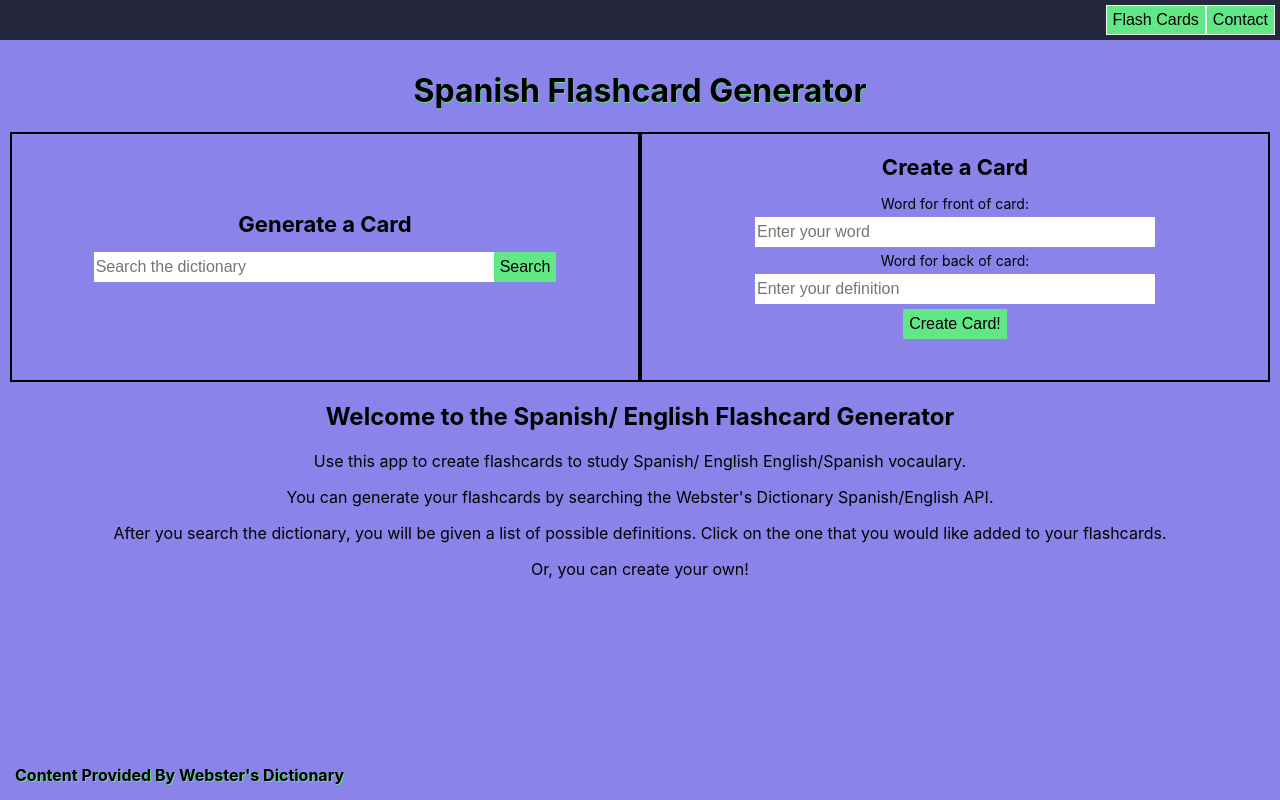
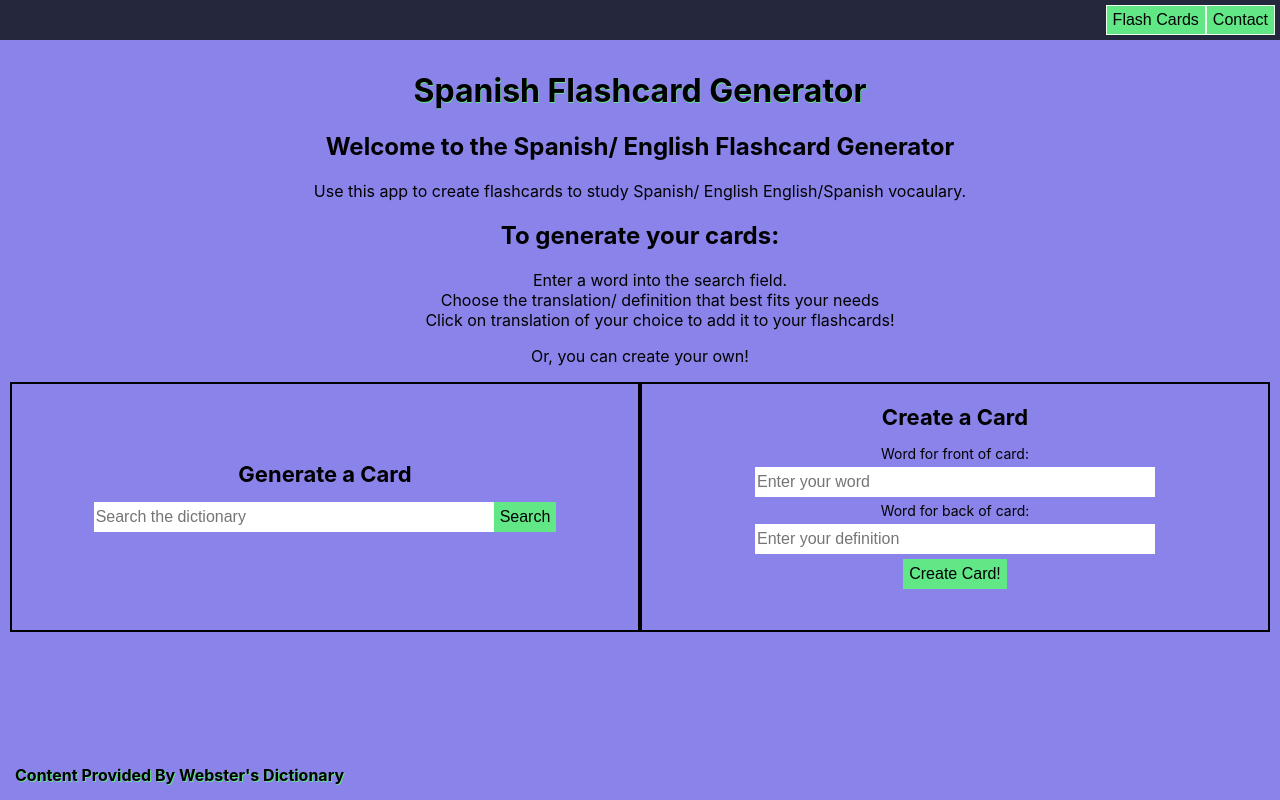
Before and after one commit to ajudd2020/SpanishFlashcards, a React (Create React App) app: page / in a window 1280 px wide. Built offline with nearby package versions, Linux system fonts and the light colour scheme.

Commit message:
rearrange layout

```diff
--- a/src/Components/Home/Home.js
+++ b/src/Components/Home/Home.js
@@ -160,6 +160,7 @@ class Home extends React.Component {
     return (
       <div className="App">
           <h1>Spanish Flashcard Generator</h1>
+          <Instructions/>
           <div className="forms">
               <div>
                 <div className="FormHeading">Generate a Card</div>
@@ -188,11 +189,9 @@ class Home extends React.Component {
               </div>
           </div>
           <div className="searchDisplay">
-              {this.state.displayInstructions?
-              <Instructions />:
               <div className="searchBox">
                   {this.state.searchList}
-              </div>}
+              </div>
           </div>
           <div>
               <CardList cardData= {this.state.cardData}/>
--- /dev/null
+++ b/src/Components/Instructions/Instructions.css
@@ -0,0 +1,3 @@
+li {
+    list-style: none;
+}
--- a/src/Components/Instructions/Instructions.js
+++ b/src/Components/Instructions/Instructions.js
@@ -1,4 +1,5 @@
 import React from 'react';
+import './Instructions.css'
 
 export default function Instructions () {
 
@@ -7,8 +8,18 @@ export default function Instructions () {
             <h2>Welcome to the Spanish/ English Flashcard Generator</h2>
             <div>
                 <p>Use this app to create flashcards to study Spanish/ English English/Spanish vocaulary.</p>
-                <p>You can generate your flashcards by searching the Webster's Dictionary Spanish/English API.</p>
-                <p>After you search the dictionary, you will be given a list of possible definitions. Click on the one that you would like added to your flashcards.</p>
+                <h2>To generate your cards:</h2>
+                <ol>
+                    <li>
+                        Enter a word into the search field.
+                    </li>
+                    <li>
+                        Choose the translation/ definition that best fits your needs
+                    </li>
+                    <li>
+                        Click on translation of your choice to add it to your flashcards!
+                    </li>
+                </ol>
                 <p>Or, you can create your own!</p>
             </div>
         </>
```
